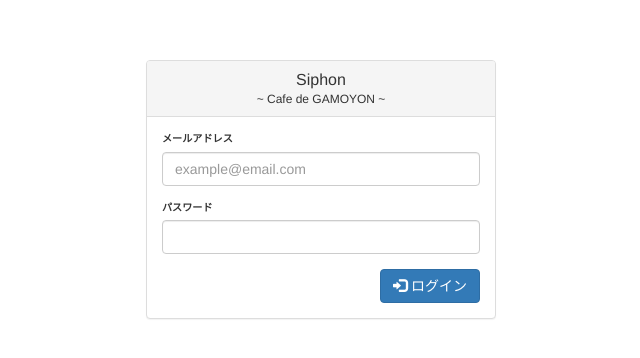
After one commit to KentaYamada/siphon, a Python web app: template app/templates/login.html in a window 1280 px wide. The commit adds this page. Shown: the top 358 px of the page, without its empty margins (319-959 px from the left). Run offline with Jinja, Linux system fonts and the light colour scheme; the template is opened without the code that fills it, so the values that code supplies are empty; some libraries are stand-ins or nearby versions.

Commit message:
#48 implement login form

```diff
--- a/app/controller/view.py
+++ b/app/controller/view.py
@@ -60,6 +60,11 @@ def items():
     return render_template('item_list.html', menu=NAVIGATION_MENUS)
 
 
+@bp.route('/login', methods=['GET'])
+def login():
+    return render_template('login.html')
+
+
 @bp.route('/users', methods=['GET'])
 def users():
     return render_template('user_list.html', menu=NAVIGATION_MENUS)
--- a/app/templates/layout.html
+++ b/app/templates/layout.html
@@ -13,6 +13,8 @@
         <script src="https://cdnjs.cloudflare.com/ajax/libs/knockout/3.4.2/knockout-min.js"></script>
         <!-- app.css -->
         <link rel="stylesheet" href="{{ url_for('static', filename='css/app.css') }}">
+        <link rel="shortcut icon" href="{{ url_for('static', filename='resources/favicon.ico') }}">
+        <title>Siphon</title>
     </head>
     <body>
         {% if menu is defined %}
--- /dev/null
+++ b/app/templates/login.html
@@ -0,0 +1,33 @@
+{% extends "layout.html" %}
+{% block body %}
+<div class="row center-block">
+    <div class="col-md-4 col-md-offset-4">
+        <div class="panel panel-default">
+            <div class="panel-heading">
+                <h5 class="panel-title text-center">
+                    Siphon<br />
+                    <small>~ Cafe de GAMOYON ~<small>
+                </h5>
+            </div>
+            <div class="panel-body">
+                <form>
+                    <div class="form-group">
+                        <label class="control-label">メールアドレス</label>
+                        <input type="text" class="form-control" placeholder="example@email.com" />
+                    </div>
+                    <div class="form-group">
+                        <label class="control-label">パスワード</label>
+                        <input type="password" class="form-control" />
+                    </div>
+                    <div class="form-group">
+                        <button type="submit" class="btn btn-primary pull-right">
+                            <span class="glyphicon glyphicon-log-in" aria-hidden="true"></span>
+                            <span>ログイン</span>
+                        </button>
+                    </div>
+                </form>
+            </div>
+        </div>
+    </div>
+</div>
+{% endblock %}
```
Also changed, not shown: app/static/resources/favicon.ico (added).
